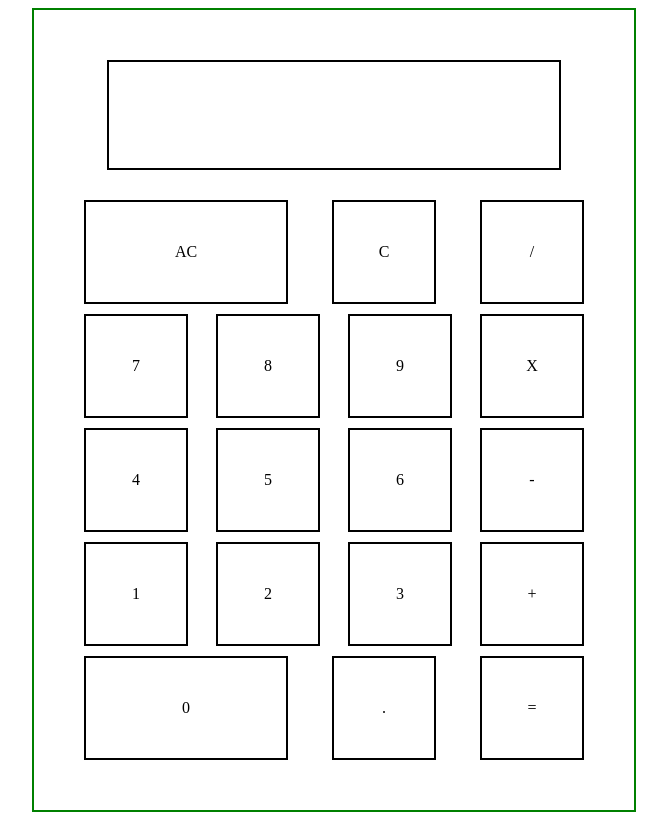
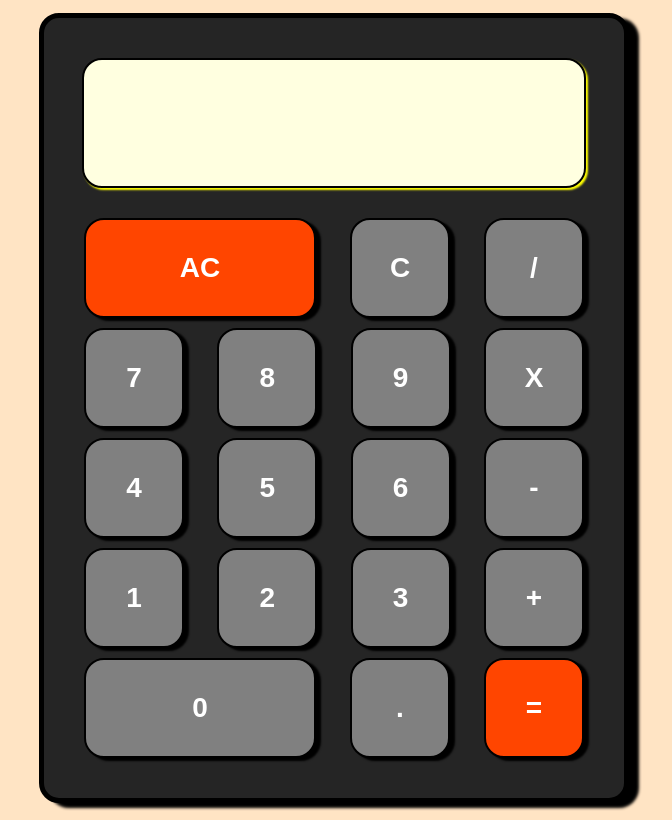
Before and after one commit to sartivian/Odin-Project_Calculator, a plain HTML site: page index.html in a window 1280 px wide. Shown: the whole page, without its empty margins (306-978 px from the left). Drawn offline with Linux system fonts and the light colour scheme.

Commit message:
Done A styling for overall components

```diff
--- a/index.html
+++ b/index.html
@@ -13,24 +13,24 @@
 
         </div>
         <div class="buttons">
-            <div id="AC">AC</div>
-            <div id="two">C</div>
-            <div id="three">/</div>
-            <div id="four">7</div>
-            <div id="one">8</div>
-            <div id="one">9</div>
-            <div id="one">X</div>
-            <div id="one">4</div>
-            <div id="one">5</div>
-            <div id="one">6</div>
-            <div id="one">-</div>
-            <div id="one">1</div>
-            <div id="one">2</div>
-            <div id="one">3</div>
-            <div id="one">+</div>
-            <div id="zero">0</div>
-            <div id="one">.</div>
-            <div id="one">=</div>
+            <button id="AC">AC</button>
+            <button id="two">C</button>
+            <button id="three">/</button>
+            <button id="four">7</button>
+            <button id="one">8</button>
+            <button id="one">9</button>
+            <button id="one">X</button>
+            <button id="one">4</button>
+            <button id="one">5</button>
+            <button id="one">6</button>
+            <button id="one">-</button>
+            <button id="one">1</button>
+            <button id="one">2</button>
+            <button id="one">3</button>
+            <button id="one">+</button>
+            <button id="zero">0</button>
+            <button id="one">.</button>
+            <button id="equal">=</button>
         </div>
     </div>
 </body>
--- a/style.css
+++ b/style.css
@@ -2,22 +2,31 @@ body{
     display: flex;
     justify-content: center;
     align-items: center;
+    background-color: bisque;
 }
 
 .casing {
     display: flex;
     width: 500px;
     height: 700px;
-    border: 2px solid green;
+    border: 5px solid black;
+    box-shadow: 10px 5px 3px black;
+    background-color: rgb(37, 37, 37);
+    border-radius: 20px;
     flex-direction: column;
     align-items: center;
-    padding: 50px;
+    padding: 40px;
+    margin: 5px;
+
 }
 
 .display{
-    width: 450px;
+    width: 500px;
     height: 150px;
     border: 2px solid black;
+    box-shadow: 2px 2px 2px yellow;
+    background-color: lightyellow;
+    border-radius: 20px;
     margin-bottom: 30px;
 }
 
@@ -29,17 +38,39 @@ body{
     gap: 10px;
 }
 
-.buttons div{
-    border: 2px solid black;
+.buttons button{
+    border: 2.5px solid black;
+    border-radius: 20px;
+    box-shadow: 5px 3px 2px black;
     width: 100px;
     height: 100px;
     display: flex;
     text-align: center;
-    justify-content: center;
+    justify-content: space-evenly;
     align-items: center;
+    font-size: 28px;
+    background-color: gray;
+    color: white;
+    font-weight: bold;
+}
+
+.buttons button:hover{
+    background-color: darkgray;
 }
 
 #AC, #zero{
-    width: 200px;
+    width: 232px;
     height: 100px;
 }
+
+#AC, #equal{
+    background-color: orangered;
+}
+
+#equal:hover{
+    background-color: red;
+}
+
+#AC:hover{
+    background-color: red;
+}
```
